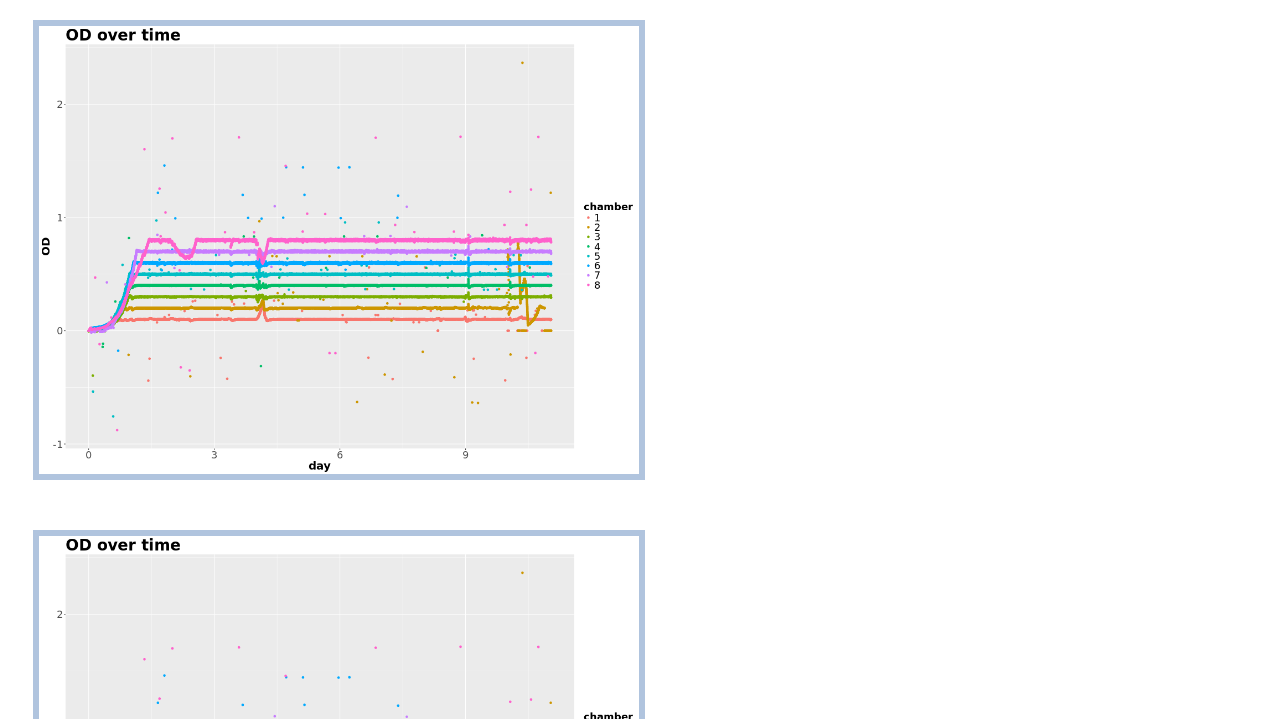
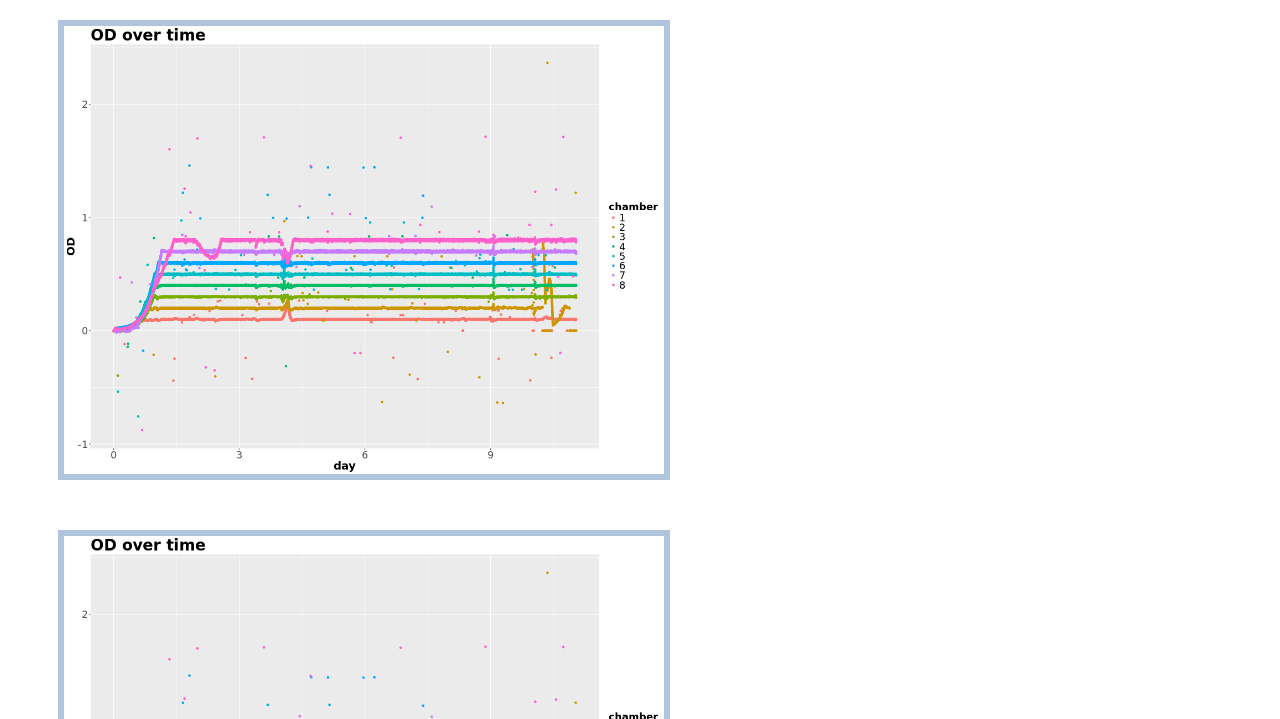
Before and after one commit to andymorgen/andymorgen.github.io, a plain HTML site: page index.html in a window 1280 px wide. Shown: the part 81-800 px from the top of the page. Drawn offline with Linux system fonts and the light colour scheme.

Commit message:
tweaking margins a bit

```diff
--- a/style.css
+++ b/style.css
@@ -9,7 +9,7 @@
 
 img {border: 6px solid #B0C4DE;
      margin-right: 25px;
-     margin-left: 25px;
+     margin-left: 50px;
      margin-top: 25px;
      margin-bottom: 25px;}
 h1{
```
